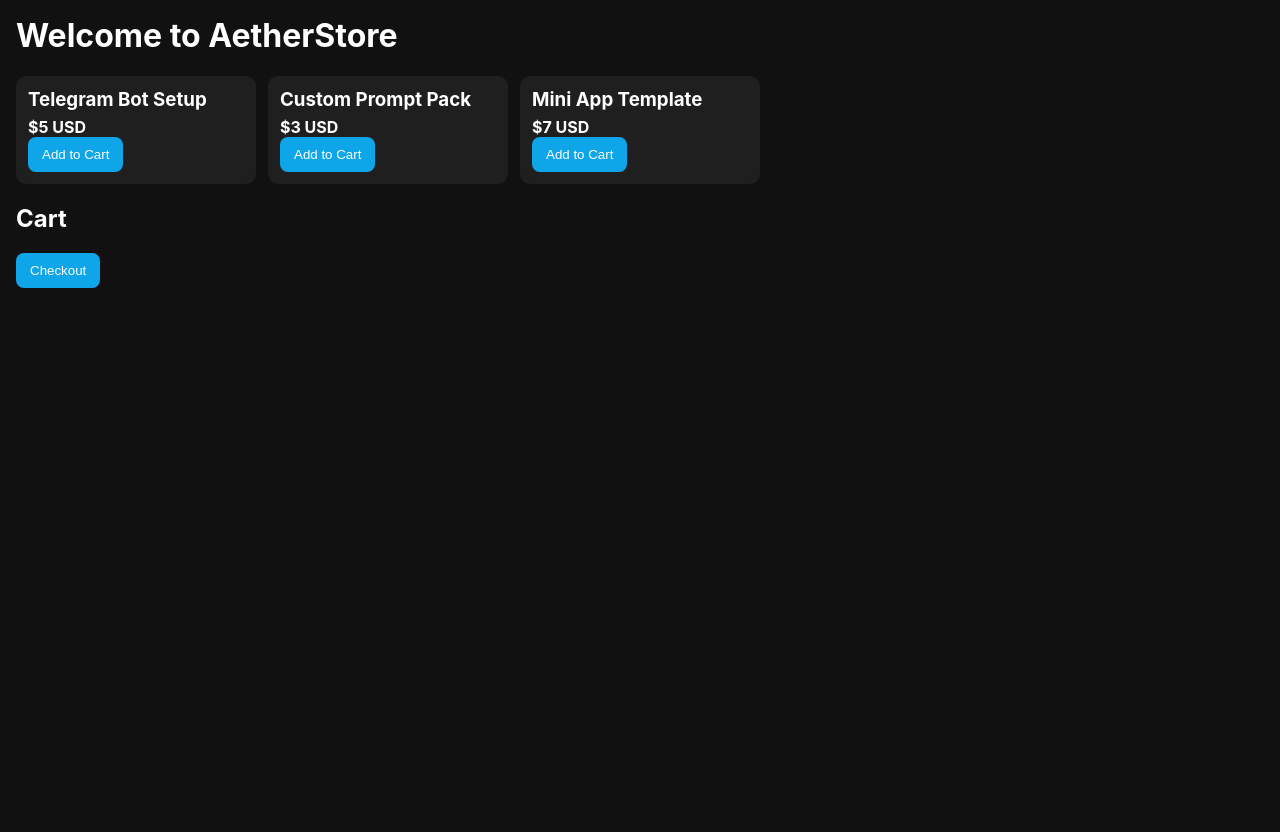
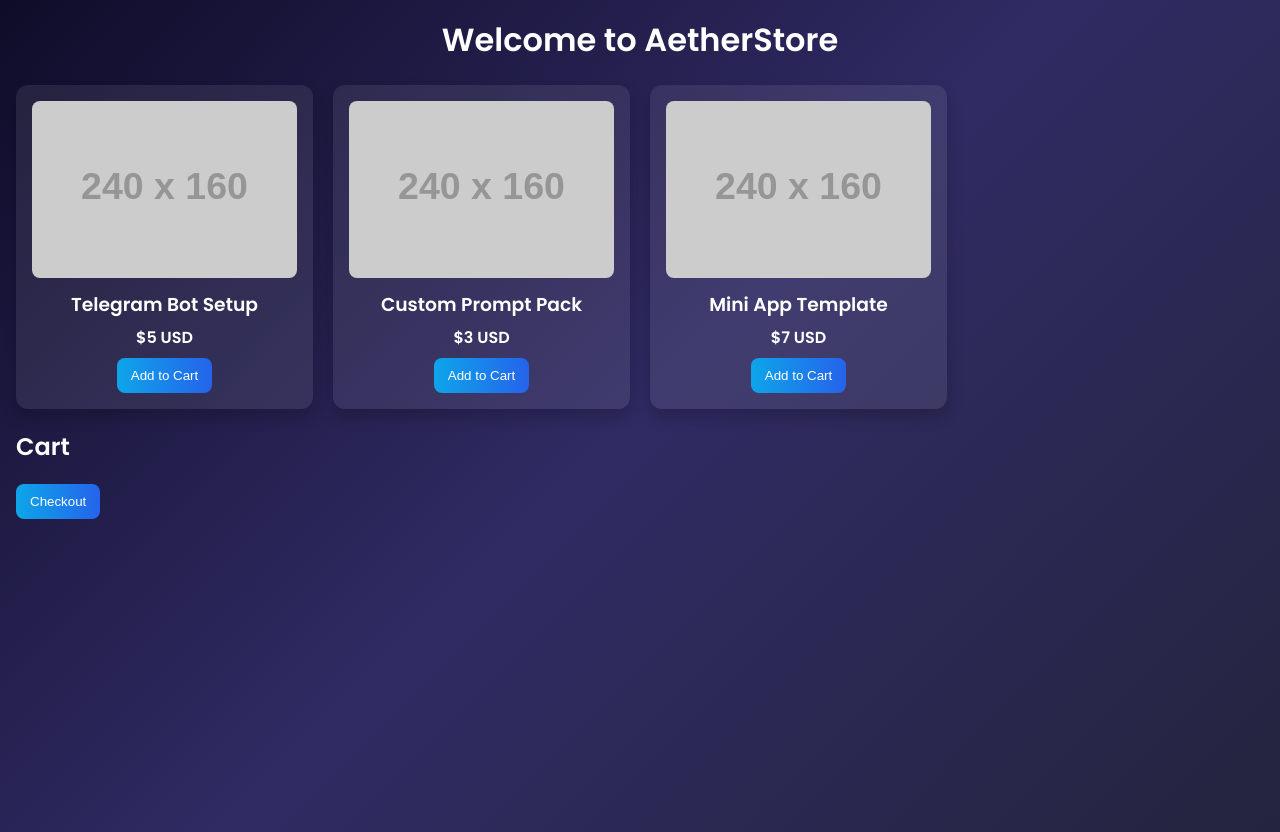
Before and after one commit to gaby401/aetherstore, a website: page public/index.html in a window 1280 px wide. Before the commit the page ends 800 px from the top, so only its background shows below. Drawn offline with Linux system fonts and the light colour scheme; placeholder pictures from the web are drawn by us.

Commit message:
Enhance store visuals

```diff
--- a/public/app.js
+++ b/public/app.js
@@ -1,7 +1,22 @@
 const products = [
-  { id: 1, name: 'Telegram Bot Setup', price: 5 },
-  { id: 2, name: 'Custom Prompt Pack', price: 3 },
-  { id: 3, name: 'Mini App Template', price: 7 }
+  {
+    id: 1,
+    name: 'Telegram Bot Setup',
+    price: 5,
+    image: 'https://via.placeholder.com/240x160?text=Bot'
+  },
+  {
+    id: 2,
+    name: 'Custom Prompt Pack',
+    price: 3,
+    image: 'https://via.placeholder.com/240x160?text=Prompts'
+  },
+  {
+    id: 3,
+    name: 'Mini App Template',
+    price: 7,
+    image: 'https://via.placeholder.com/240x160?text=Template'
+  }
 ];
 
 const cart = [];
@@ -13,6 +28,7 @@ function renderProducts() {
     const card = document.createElement('div');
     card.className = 'card';
     card.innerHTML = `
+      <img src="${product.image}" alt="${product.name}">
       <h3>${product.name}</h3>
       <div class="price">\$${product.price} USD</div>
       <button onclick="addToCart(${product.id})">Add to Cart</button>
--- a/public/index.html
+++ b/public/index.html
@@ -4,15 +4,77 @@
   <meta charset="UTF-8" />
   <meta name="viewport" content="width=device-width, initial-scale=1.0" />
   <title>AetherStore</title>
+  <link href="https://fonts.googleapis.com/css2?family=Poppins:wght@400;600&display=swap" rel="stylesheet" />
   <style>
-    body { font-family: -apple-system,BlinkMacSystemFont,"Segoe UI",Roboto,Helvetica,Arial,sans-serif; background:#111; color:#fff; margin:0; padding:16px; }
-    h1 { margin-top:0 }
-    #products { display:grid; grid-template-columns: repeat(auto-fill, minmax(240px,1fr)); gap:12px; }
-    .card { background:#1f1f1f; padding:12px; border-radius:10px; }
-    .card h3 { margin:0 0 6px }
-    .price { font-weight:700; }
-    button { padding:10px 14px; border:none; border-radius:8px; background:#0ea5e9; color:#fff; cursor:pointer; }
-    button:active { transform: translateY(1px); }
+    body {
+      font-family: 'Poppins', -apple-system, BlinkMacSystemFont, "Segoe UI", Roboto, Helvetica, Arial, sans-serif;
+      background: linear-gradient(135deg, #0f0c29, #302b63, #24243e);
+      color: #fff;
+      margin: 0;
+      padding: 16px;
+      min-height: 100vh;
+    }
+    h1 {
+      margin-top: 0;
+      text-align: center;
+    }
+    #products {
+      display: grid;
+      grid-template-columns: repeat(auto-fill, minmax(240px, 1fr));
+      gap: 20px;
+    }
+    .card {
+      background: rgba(255, 255, 255, 0.08);
+      padding: 16px;
+      border-radius: 12px;
+      box-shadow: 0 8px 16px rgba(0, 0, 0, 0.2);
+      transition: transform 0.2s, box-shadow 0.2s;
+      display: flex;
+      flex-direction: column;
+      align-items: center;
+    }
+    .card:hover {
+      transform: translateY(-4px);
+      box-shadow: 0 12px 24px rgba(0, 0, 0, 0.3);
+    }
+    .card img {
+      width: 100%;
+      border-radius: 8px;
+      margin-bottom: 12px;
+    }
+    .card h3 {
+      margin: 0 0 6px;
+      text-align: center;
+    }
+    .price {
+      font-weight: 700;
+      margin-bottom: 8px;
+    }
+    button {
+      padding: 10px 14px;
+      border: none;
+      border-radius: 8px;
+      background: linear-gradient(90deg, #0ea5e9, #2563eb);
+      color: #fff;
+      cursor: pointer;
+      transition: background 0.2s;
+    }
+    button:hover {
+      background: linear-gradient(90deg, #0ea5e9, #1e40af);
+    }
+    button:active {
+      transform: translateY(1px);
+    }
+    #cart {
+      list-style: none;
+      padding: 0;
+    }
+    #cart li {
+      background: rgba(255, 255, 255, 0.05);
+      margin-bottom: 6px;
+      padding: 8px;
+      border-radius: 6px;
+    }
   </style>
 </head>
 <body>
```
